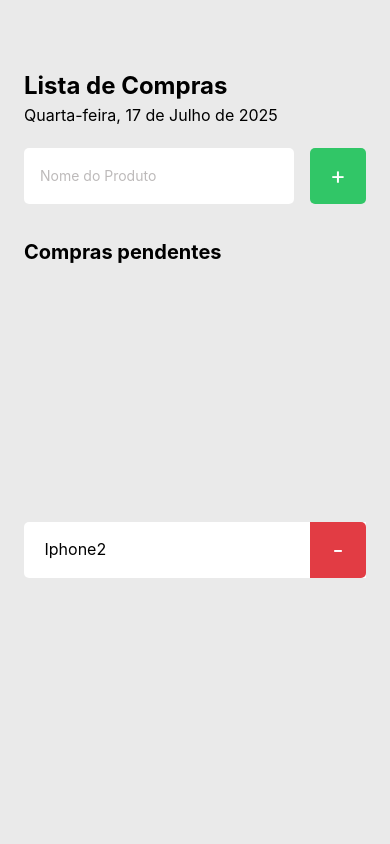
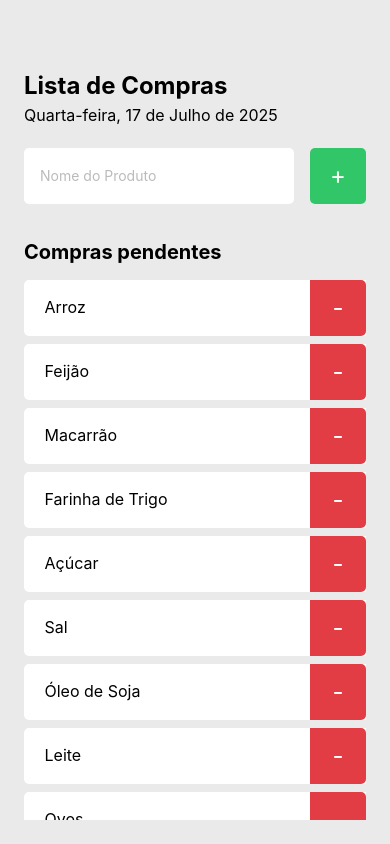
Before and after one commit to victor4232/mobile1---fundamento, a React Native app: screen / in a window 390 px wide. Built offline with nearby package versions, Linux system fonts and the light colour scheme.

Commit message:
scrollview

```diff
--- a/src/screens/Home.tsx
+++ b/src/screens/Home.tsx
@@ -1,9 +1,52 @@
 
-import { StyleSheet, Text, TextInput, TouchableOpacity, View } from "react-native";
+import { ScrollView, StyleSheet, Text, TextInput, TouchableOpacity, View } from "react-native";
 
 import { Product } from "./components/Product";
 
 export function Home() {
+
+    const products = [
+        "Arroz",
+        "Feijão",
+        "Macarrão",
+        "Farinha de Trigo",
+        "Açúcar",
+        "Sal",
+        "Óleo de Soja",
+        "Leite",
+        "Ovos",
+        "Pão",
+        "Café",
+        "Chá",
+        "Manteiga",
+        "Queijo",
+        "Presunto",
+        "Frango",
+        "Carne Bovina",
+        "Peixe",
+        "Frutas",
+        "Legumes",
+        "Verduras",
+        "Batata",
+        "Cebola",
+        "Alho",
+        "Tomate",
+        "Cenoura",
+        "Banana",
+        "Maçã",
+        "Laranja",
+        "Uva",
+        "Refrigerante",
+        "Suco",
+        "Água Mineral",
+        "Biscoitos",
+        "Cereais",
+        "Molho de Tomate",
+        "Condimentos",
+        "Iogurte",
+        "Sorvete",
+        "Chocolate"
+    ];
 
     function handleRemoveProduct() {
 
@@ -40,8 +83,11 @@ export function Home() {
             <View style={style.list}>
                 {/* <Text style={style.listEmptyText}>Comprou todos os produtos? Adicione produtos a sua lista de compras</Text> */}
 
-                <Product name="Iphone2" onRemove={() => handleProductRemove("Iphone")}>
-                </Product>
+                <ScrollView>
+                    {
+                        products.map((product) => <Product key={product} name={product} onRemove={() => handleProductRemove(product)} />)
+                    }
+                </ScrollView>
             </View>
 
         </View>
--- a/src/screens/components/Product.tsx
+++ b/src/screens/components/Product.tsx
@@ -39,6 +39,7 @@ const styles = StyleSheet.create({
         // justifyContent:"space-between"
         borderBottomLeftRadius: 5,
         borderTopLeftRadius: 5,
+        marginBottom: 8,
 
     },
     name: {
```
